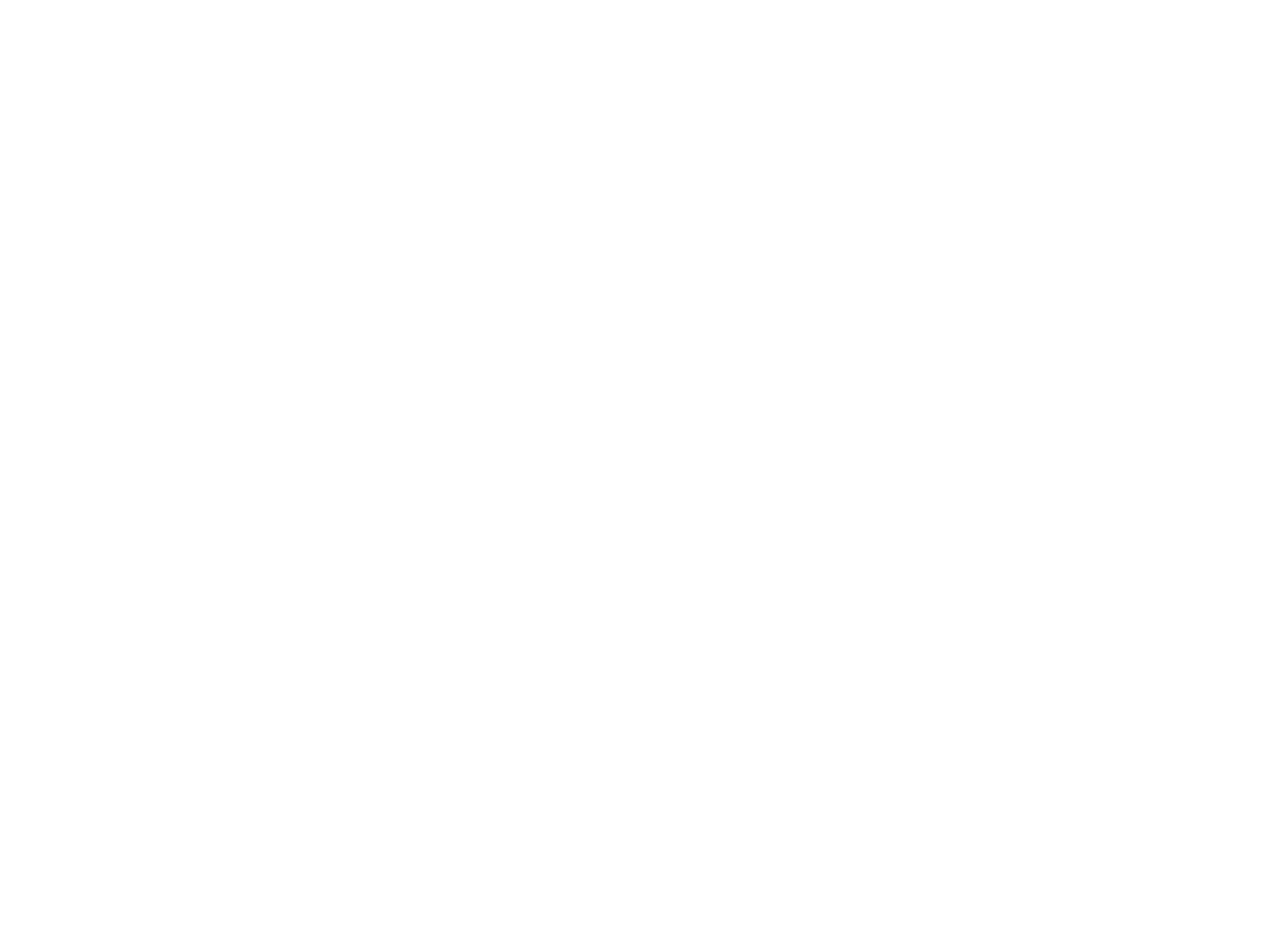
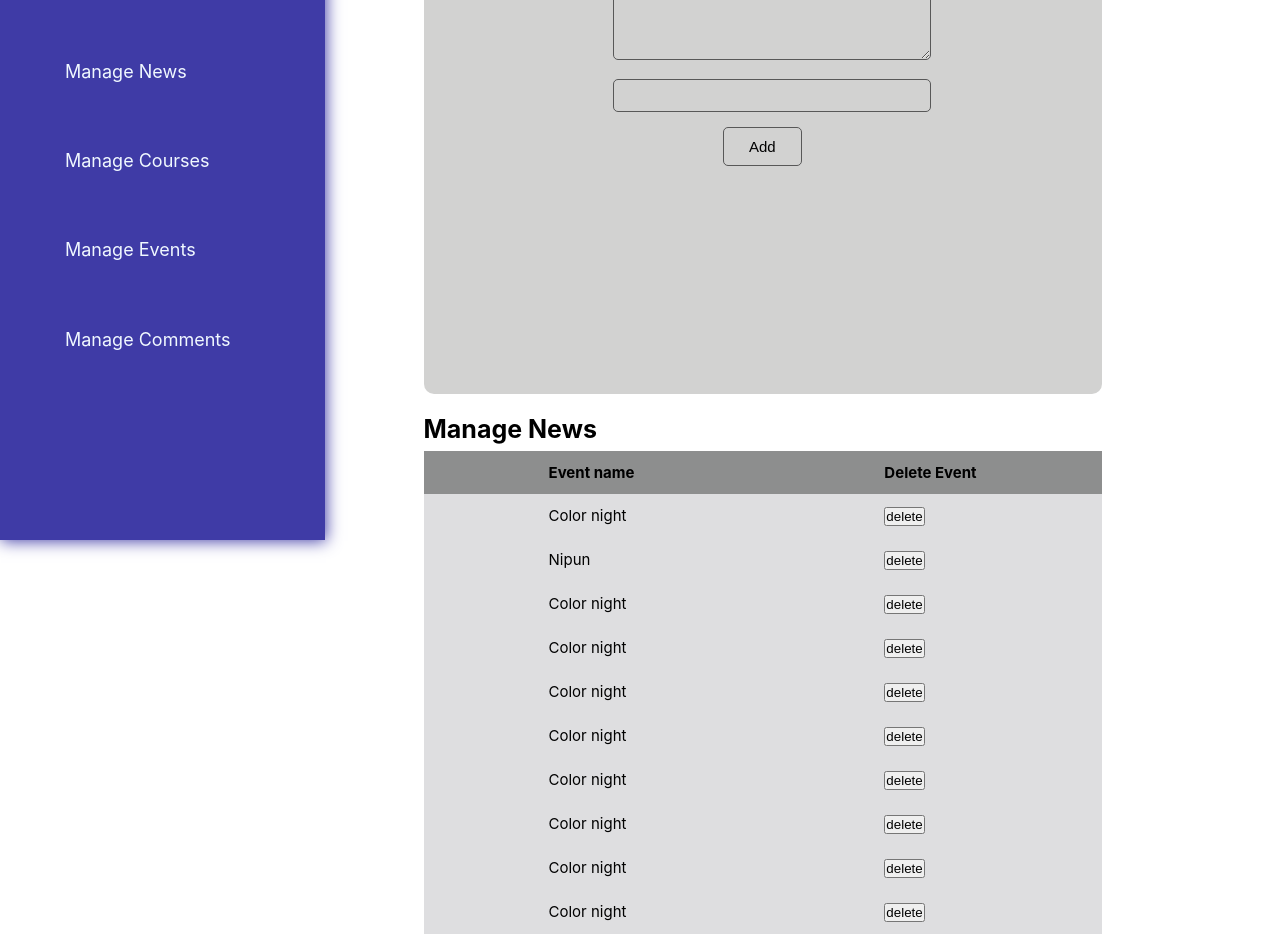
Before and after one commit to Heshan001/quickie, a React (Create React App) app: page /mangeNews in a window 1280 px wide. Before the commit this address had no page. Shown: the part 260-1194 px from the top of the page. Before the commit the page ends 800 px from the top, so only its background shows below. Built offline with nearby package versions, Linux system fonts and the light colour scheme.

Commit message:
update
update

```diff
--- a/src/App.js
+++ b/src/App.js
@@ -17,6 +17,7 @@
 import ManageComments from './routes/admin/manageComments.jsx'
 import InstituteDash from './routes/institute/dashboard.jsx'
 import InstituteManageCourses from './routes/institute/manageCourses.jsx'
+import ManageNews from './routes/admin/manageNews.jsx'
 import { createBrowserRouter, createRoutesFromElements, RouterProvider, Route } from 'react-router-dom';
 
 
@@ -42,6 +43,7 @@
         <Route path = '/mangeEvents' element = {<ManageEvents/>}/>
         <Route path = '/mangeCourses' element = {<ManageCourses/>}/>
         <Route path = '/mangeComments' element = {<ManageComments/>}/>
+        <Route path = '/mangeNews' element = {<ManageNews/>}/>
       </Route>
     )
   )
--- a/src/components/sideBar.jsx
+++ b/src/components/sideBar.jsx
@@ -15,14 +15,20 @@
         },
 
         {
-            link : '/mangeEvents',
-            name : 'Manage Events'
+            link : '/mangeNews',
+            name : 'Manage News'
         },
 
         {
             link : '/mangeCourses',
             name : 'Manage Courses'
         },
+
+        {
+            link : '/mangeEvents',
+            name : 'Manage Events'
+        },
+
 
         {
             link : '/mangeComments',
--- a/src/index.js
+++ b/src/index.js
@@ -3,7 +3,6 @@
 import './index.css';
 import App from './App';
 import reportWebVitals from './reportWebVitals';
-import { BrowserRouter } from 'react-router-dom';
 
 const root = ReactDOM.createRoot(document.getElementById('root'));
 root.render(
--- a/src/routes/admin/manageEvents.jsx
+++ b/src/routes/admin/manageEvents.jsx
@@ -7,32 +7,6 @@
     <div className='mainC'>
         <div className="navSide">
         <SideBar/>
-        </div>
-
-        <div className="eventContent">
-             <div className="news">
-
-        <h1>Add News and Updates</h1>
-            <div className="inputSection">
-                <form action="">
-                <div className="newsInput">
-
-                    <input placeholder='News tiitle' type="text" />
-                </div>
-
-                <div className="newsInput">
-
-                   <textarea placeholder='add description' name="" id="" cols="56" rows="10"></textarea>
-                </div>
-
-                <div className="newsInput">
-
-                    <input type="text" />
-                </div>
-                <button type='submit'>Add</button>
-                </form>
-
-            </div>
         </div>
 
         <div className="userTable">
@@ -54,7 +28,7 @@
 
         </tr>
         <tr>
-            <td>Nipun</td>
+            <td>Nipun sandeepa</td>
             <td>Nipun@gmail.com</td>
             <td><button>delete</button></td>
         </tr>
@@ -110,11 +84,6 @@
         </div>
 
 
-
-
-
-
-	</div>
   )
 }
 
--- /dev/null
+++ b/src/routes/admin/manageNews.jsx
@@ -0,0 +1,141 @@
+import React, {useState} from 'react'
+import SideBar from '../../components/sideBar'
+import '../../styles/admin/manageEvents.css'
+import axios from 'axios'
+
+function ManageUsers() {
+
+    const [state, setState] = useState({
+        title: '',
+        image : '',
+        name : '',
+        description: ''
+
+    })
+
+    const handleInput = (e) => {
+        setState({
+            ...state,
+            [e.target.name]: e.target.value
+        });
+    }
+
+    const addNews = async (e) => {
+        e.preventDefault();
+
+        const res = await axios.post('http://127.0.0.1:8000/api/add-student', state)
+        if (res.data.status === 200) {
+            console.log(res.data.message);
+            setState({
+                title: '',
+                name : '',
+                image : '',
+                description: ''
+            })
+        }
+    }
+  return (
+    <div className='mainC'>
+        <div className="navSide">
+        <SideBar/>
+        </div>
+
+        <div className="eventContent">
+             <div className="news">
+
+        <h1>Add News and Updates</h1>
+            <div className="inputSection">
+                <form action="" onChange={addNews}>
+                <div className="newsInput">
+
+                    <input onClick={handleInput} placeholder='News title' value={state.name} type="text" />
+                </div>
+
+                <div className="newsInput">
+
+                   <textarea onClick={handleInput} value={state.name} placeholder='add description' name="" id="" cols="56" rows="10"></textarea>
+                </div>
+
+                <div className="newsInput">
+
+                    <input onClick={handleInput} value={state.name} type="text" />
+                </div>
+                <button type='submit'>Add</button>
+                </form>
+
+            </div>
+        </div>
+
+        <div className="userTable">
+        <h1>Manage News </h1>
+
+            <table>
+            <thead>
+        <tr>
+            <th>Event name</th>
+            <th>Delete Event</th>
+        </tr>
+        </thead>
+        <tbody>
+        <tr>
+            <td>Color night</td>
+            <td><button>delete</button></td>
+
+        </tr>
+        <tr>
+            <td>Nipun</td>
+            <td><button>delete</button></td>
+        </tr>
+        <tr>
+            <td>Color night</td>
+            <td><button>delete</button></td>
+
+        </tr>
+        <tr>
+            <td>Color night</td>
+            <td><button>delete</button></td>
+
+        </tr>
+        <tr>
+            <td>Color night</td>
+            <td><button>delete</button></td>
+        </tr>
+        <tr>
+            <td>Color night</td>
+            <td><button>delete</button></td>
+
+        </tr>
+        <tr>
+            <td>Color night</td>
+            <td><button>delete</button></td>
+        </tr>
+
+        <tr>
+            <td>Color night</td>
+            <td><button>delete</button></td>
+        </tr>
+
+        <tr>
+            <td>Color night</td>
+            <td><button>delete</button></td>
+        </tr>
+        <tr>
+            <td>Color night</td>
+            <td><button>delete</button></td>
+        </tr>
+        </tbody>
+            </table>
+        </div>
+
+        </div>
+
+
+
+
+
+
+	</div>
+  )
+}
+
+export default ManageUsers
```
